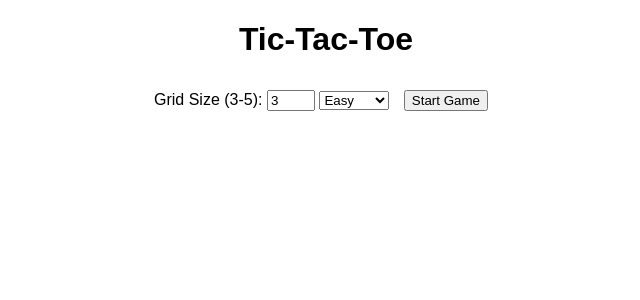
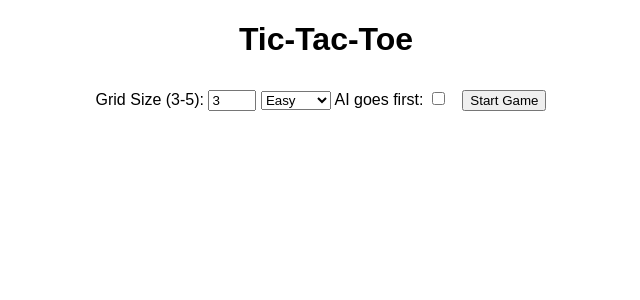
Before and after one commit to Aarav445/Aarav_2025, a Jekyll site: the page built from navigation/tictactoe.md, in a window 1280 px wide. Shown: the top 300 px of the page, without its empty margins (314-954 px from the left). Built offline with Jekyll 4.4.1, drawn with Linux system fonts in a browser that asks for light colours.

Commit message:
tic tac toe updated

```diff
--- a/_layouts/tictactoe.html
+++ b/_layouts/tictactoe.html
@@ -41,6 +41,8 @@
             <option value="medium">Medium</option>
             <option value="hard">Hard</option>
         </select>
+        <label for="aiFirst">AI goes first:</label>
+        <input type="checkbox" id="aiFirst">
         <button id="startGame">Start Game</button>
     </div>
 
@@ -62,6 +64,11 @@
             currentPlayer = 'X';
             document.getElementById('status').innerText = "Player X's turn";
             renderBoard();
+            if (document.getElementById('aiFirst').checked) {
+                currentPlayer = 'O';
+                document.getElementById('status').innerText = "AI's turn";
+                setTimeout(() => aiMove(), 500);
+            }
         }
 
         function renderBoard() {
```
